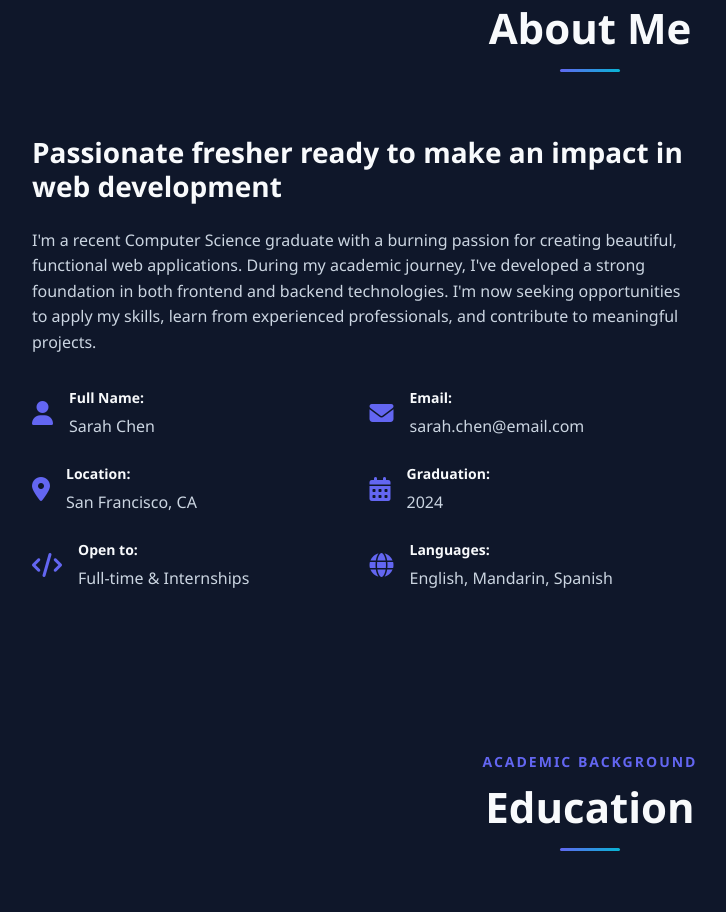
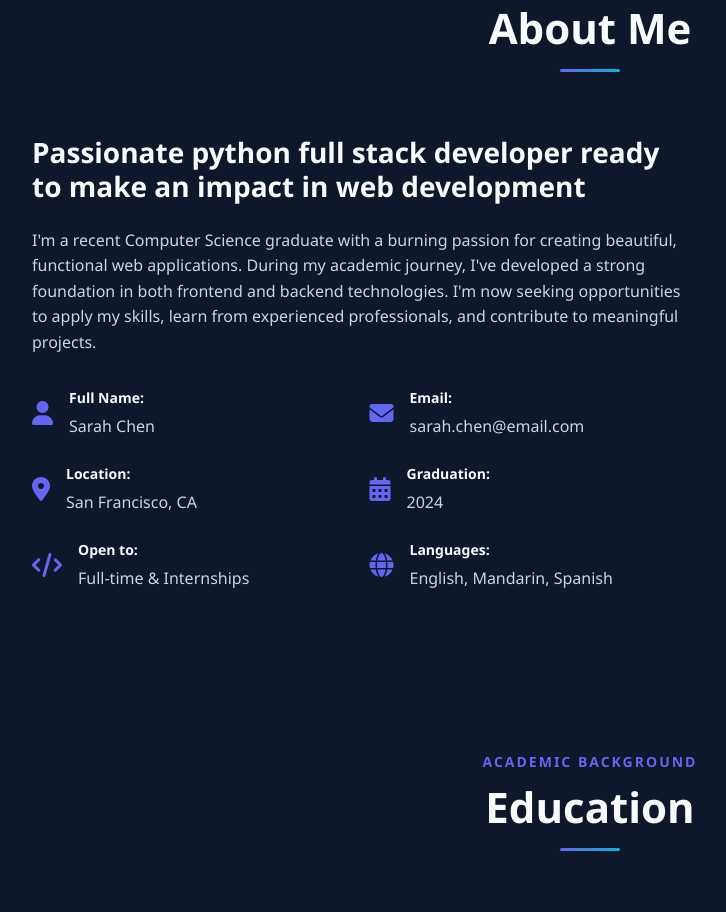
Before and after one commit to Anchal543/portfolio, a plain HTML site: page index.html in a window 1280 px wide. Shown: the part 1007-1919 px from the top of the page, without its empty margins (50-776 px from the left). Drawn offline with nearby package versions, Linux system fonts and the light colour scheme.

Commit message:
Updated portfolio design

```diff
--- a/index.html
+++ b/index.html
@@ -119,7 +119,7 @@
                 </div> -->
                 <div class="col-lg-7" data-aos="fade-up" data-aos-delay="200">
                     <div class="about-content">
-                        <h3>Passionate fresher ready to make an impact in web development</h3>
+                        <h3>Passionate python full stack developer ready to make an impact in web development</h3>
                         <p class="about-text">
                             I'm a recent Computer Science graduate with a burning passion for creating beautiful,
                             functional web applications. During my academic journey, I've developed a strong foundation
```
